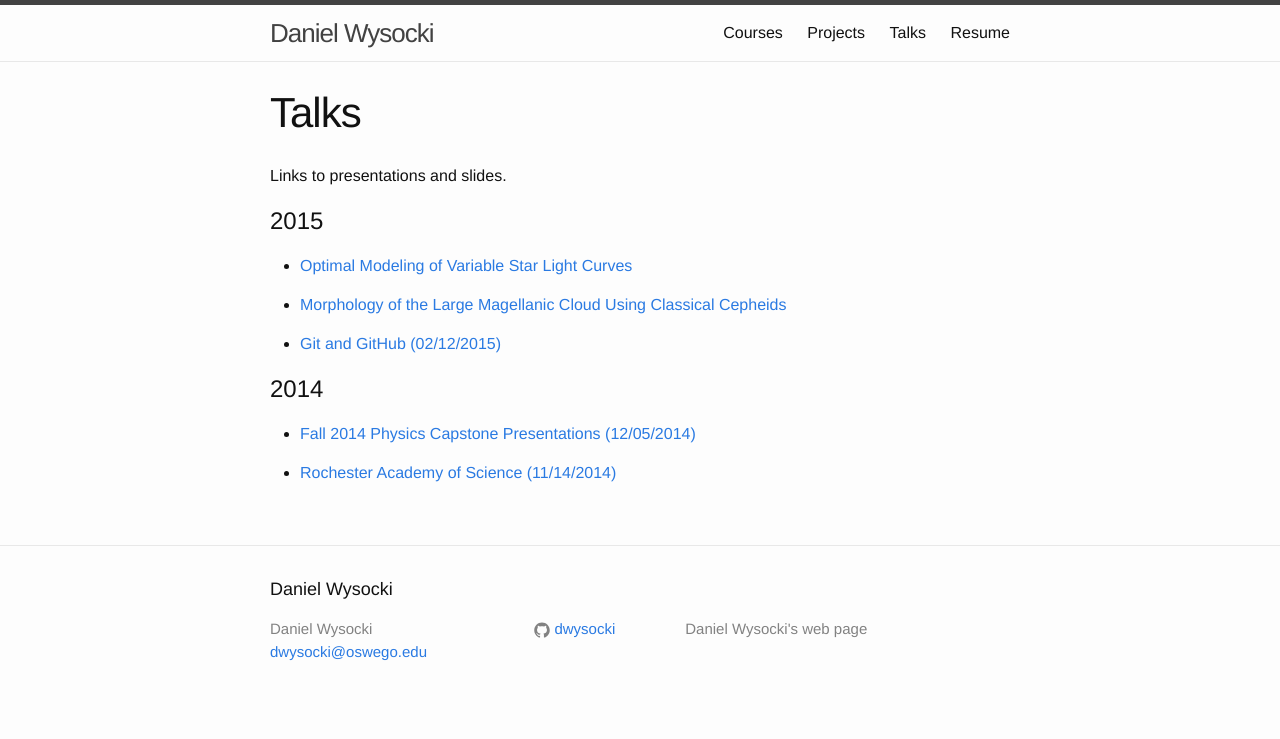
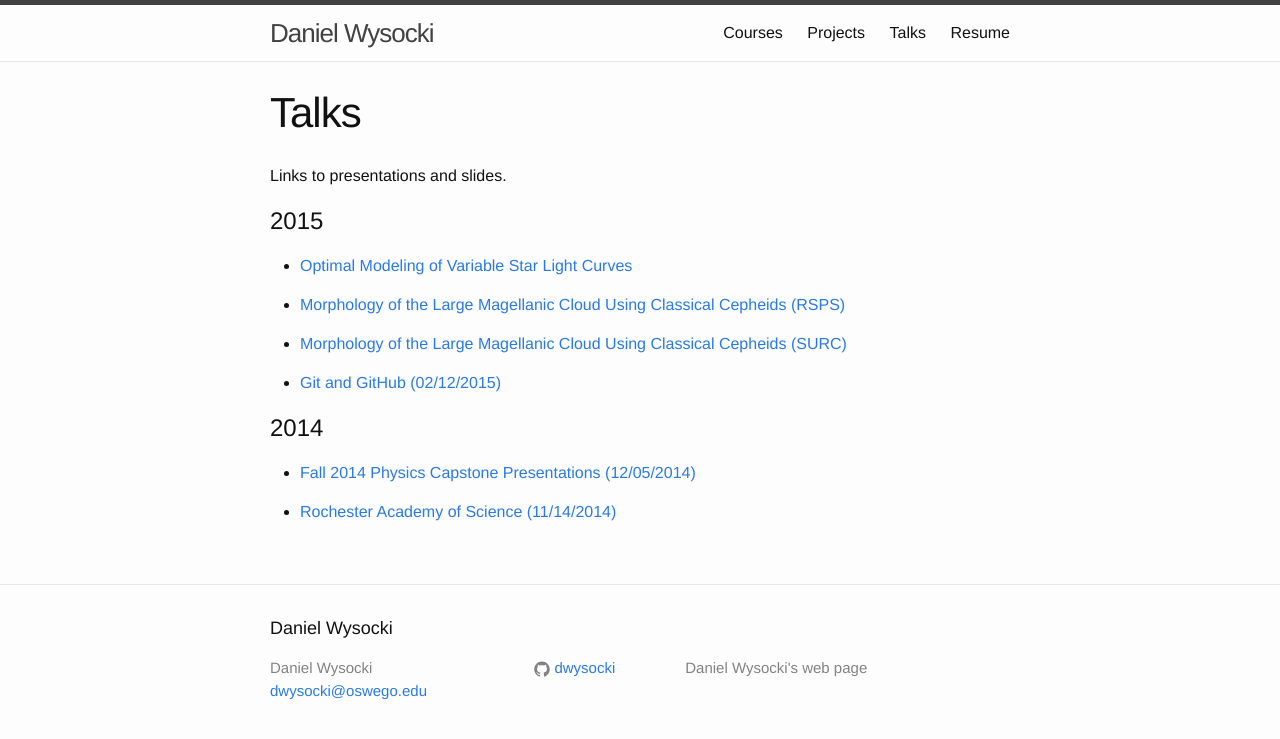
Before and after one commit to dwysocki/dwysocki.github.io, a Jekyll site: the page built from talks.md, in a window 1280 px wide. Shown: the top 739 px of the page. Built offline with Jekyll 4.4.1, drawn with Linux system fonts in a browser that asks for light colours.

Commit message:
Adding link to RSPS slides

```diff
--- a/talks.md
+++ b/talks.md
@@ -11,7 +11,10 @@ Links to presentations and slides.
 - [Optimal Modeling of Variable Star Light Curves](
     http://cs.oswego.edu/~dwysocki/presentations/2015-04-15_quest_lightcurve.pdf)
 
-- [Morphology of the Large Magellanic Cloud Using Classical Cepheids](
+- [Morphology of the Large Magellanic Cloud Using Classical Cepheids (RSPS)](
+    http://cs.oswego.edu/~dwysocki/presentations/2015-04-11_rsps_lmc-morphology.pdf)
+
+- [Morphology of the Large Magellanic Cloud Using Classical Cepheids (SURC)](
     http://cs.oswego.edu/~dwysocki/presentations/2015-04-10_surc_lmc-morphology.pdf)
 
 - [Git and GitHub (02/12/2015)](
```
